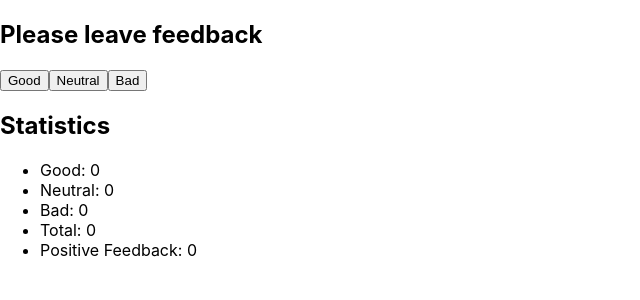
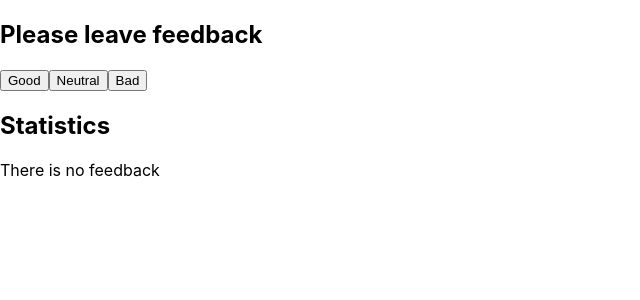
Before and after one commit to YevhenVasylevytskyi/repeat-goit-react-hw-02-feedback, a React (Create React App) app: page / in a window 1280 px wide. Shown: the top 300 px of the page, without its empty margins (0-640 px from the left). Built offline with nearby package versions, Linux system fonts and the light colour scheme.

Commit message:
add componenmt

```diff
--- a/src/components/App.jsx
+++ b/src/components/App.jsx
@@ -1,7 +1,67 @@
-import Feedback from "./Feedback/Feedback";
+// import PropTypes from 'prop-types';
+import { Component } from "react";
+import Statistics from "./Statistics/Statistics.jsx";
+import FeedbackOptions from "./FeedbackOptions/FeedbackOptions.jsx";
+import Section from "./Section/Section.jsx";
 
-export const App = () => {
-  return (
-    <Feedback />
-  );
-};
+export class App extends Component {
+  constructor() {
+    super();
+
+    this.state = {
+      good: 0,
+      neutral: 0,
+      bad: 0,
+    };
+  }
+
+  countTotalFeedback() {
+    return this.state.good + this.state.neutral + this.state.bad;
+  }
+
+  countPositiveFeedbackPercentage() {
+    return (
+      Math.round((this.state.good / this.countTotalFeedback()) * 1000) / 10
+    );
+  }
+
+  onLeaveFeedback = feedback => {
+    this.setState(prevState => ({
+      [feedback]: prevState[feedback] + 1,
+    }));
+  };
+
+  render() {
+    const keys = Object.keys(this.state);
+
+    return (
+      <div>
+        <Section title="Please leave feedback">
+
+          <FeedbackOptions
+            options={keys}
+            onLeaveFeedback={this.onLeaveFeedback}
+          />
+
+        </Section>
+
+        <Section title="Statistics">
+
+          <Statistics
+            good={this.state.good}
+            neutral={this.state.neutral}
+            bad={this.state.bad}
+            total={this.countTotalFeedback()}
+            positivePercentage={this.countPositiveFeedbackPercentage()}
+          />
+
+        </Section>
+
+      </div>
+
+    );
+  }
+}
+// App.propTypes = {
+//   text: PropTypes.string.isRequired,
+// };
--- a/src/components/Feedback/Feedback.jsx
+++ /dev/null
@@ -1,66 +0,0 @@
-// import PropTypes from 'prop-types';
-import { Component } from "react";
-// import s from './Feedback.module.css';
-
-class Feedback extends Component {
-  constructor() {
-    super();
-
-    this.state = {
-      good: 0,
-      neutral: 0,
-      bad: 0,
-      total: 0,
-      positiveFeedback: 0,
-    };
-  }
-
-  countTotalFeedback() {
-    this.setState(() => ({
-      total: this.state.total + 1,
-    }));
-  }
-
-  countPositiveFeedbackPercentage() {
-    this.setState(() => ({
-      // positiveFeedback: this.state.good / this.state.total,
-    }));
-  }
-
-  handleGoodClick = (evt) => {
-    // console.log(evt.currentTarget.name)
-    const nameBtn = evt.currentTarget.name
-    this.setState(() => ({
-      [nameBtn]: this.state[nameBtn] + 1,
-    }));
-    this.countTotalFeedback()
-    // this.countPositiveFeedbackPercentage()
-  };
-
-  render() {
-    return (
-      <div>
-        <h2>Please leave feedback</h2>
-
-        <button type="buttom" name="good" onClick={this.handleGoodClick}>Good</button>
-        <button type="buttom" name="neutral" onClick={this.handleGoodClick}>Neutral</button>
-        <button type="buttom" name="bad" onClick={this.handleGoodClick}>Bad</button>
-
-        <h2>Statistics</h2>
-
-        <ul>
-          <li>Good: {this.state.good}</li>
-          <li>Neutral: {this.state.neutral}</li>
-          <li>Bad: {this.state.bad}</li>
-          <li>Total: {this.state.total}</li>
-          <li>Positive Feedback: {this.state.positiveFeedback}</li>
-        </ul>
-      </div>
-    );
-  }
-}
-// Feedback.propTypes = {
-//   text: PropTypes.string.isRequired,
-// };
-
-export default Feedback;
--- /dev/null
+++ b/src/components/FeedbackOptions/FeedbackOptions.jsx
@@ -0,0 +1,24 @@
+function capitalizeFirstLetter(string) {
+    return string.charAt(0).toUpperCase() + string.slice(1);
+}
+
+function FeedbackOptions({ options, onLeaveFeedback }) {
+  return (
+    <div>
+      {options.map(el => {
+
+        return (
+          <button
+            type="button"
+            key={el}
+            onClick={() => onLeaveFeedback(el)}
+          >
+            {capitalizeFirstLetter(el)}
+          </button>
+        );
+      })}
+    </div>
+  );
+}
+
+export default FeedbackOptions;
--- /dev/null
+++ b/src/components/Notification/Notification.jsx
@@ -0,0 +1,11 @@
+function Notification({message}) {
+
+  return (
+    <p>
+      {message}
+    </p>
+
+  )
+};
+
+export default Notification;
--- /dev/null
+++ b/src/components/Section/Section.jsx
@@ -0,0 +1,10 @@
+function Section({title, children}) {
+  return (
+    <>
+          <h2>{title}</h2>
+          {children}
+    </>
+  );
+}
+
+export default Section;
--- /dev/null
+++ b/src/components/Statistics/Statistics.jsx
@@ -0,0 +1,27 @@
+import Notification from "components/Notification/Notification";
+
+function Statistics({ good, neutral, bad, total, positivePercentage }) {
+
+  return (
+    <>
+      {total === 0
+        ? <Notification message="There is no feedback" />
+        : <ul>
+        <li>Good: {good}</li>
+        <li>Neutral: {neutral}</li>
+        <li>Bad: {bad}</li>
+        <li>Total: {total}</li>
+        <li>Positive Feedback: {
+          Number.isNaN(positivePercentage)
+            ? 0
+            : positivePercentage} %
+        </li>
+      </ul>
+      }
+
+    </>
+
+  )
+};
+
+export default Statistics;
```
Also changed, not shown: src/components/FeedbackOptions/FeedbackOptions.module.css (added), src/components/Notification/Notification.module.css (added), src/components/Section/Section.module.css (added), src/components/Statistics/Statistics.module.css (added).
